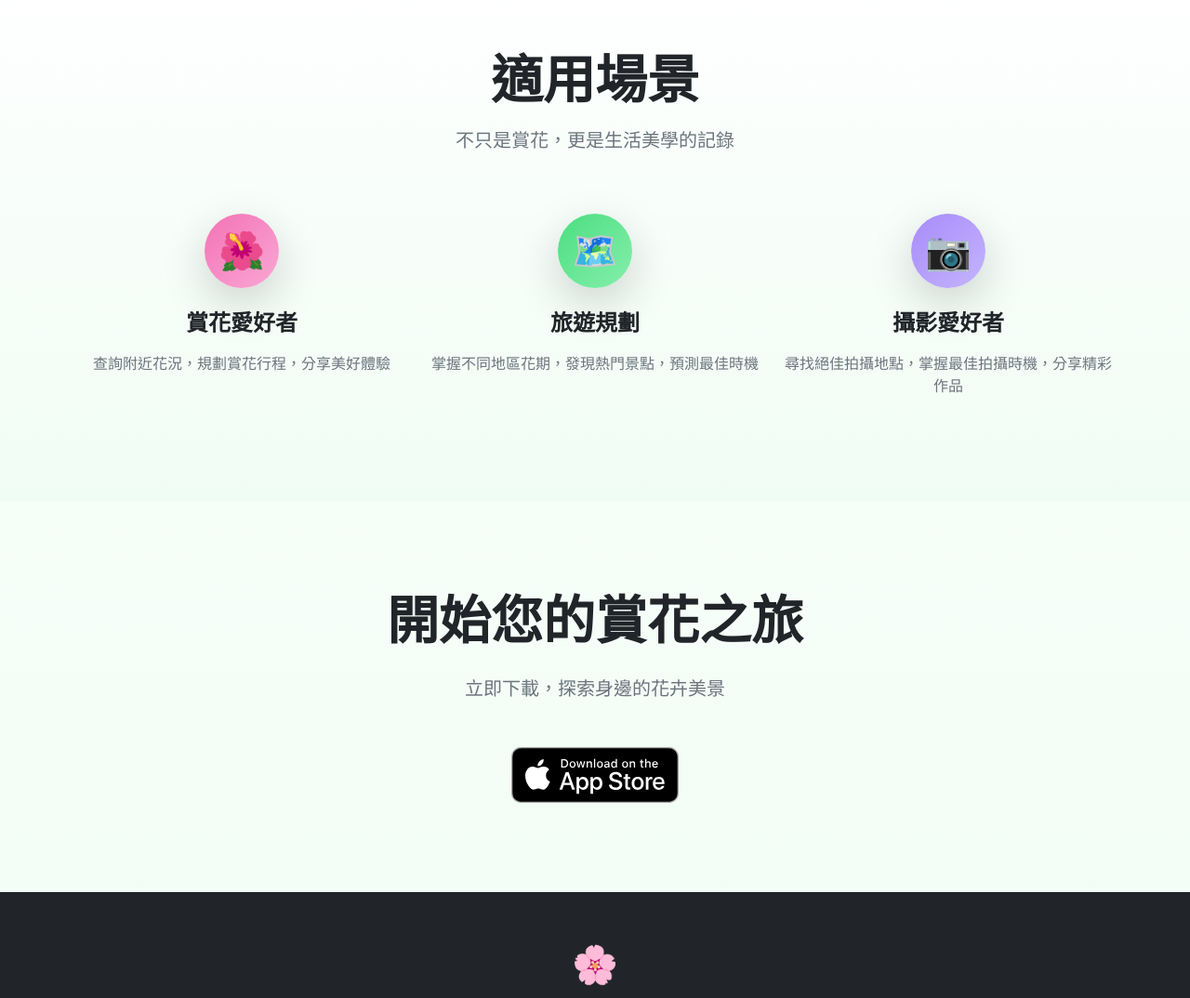
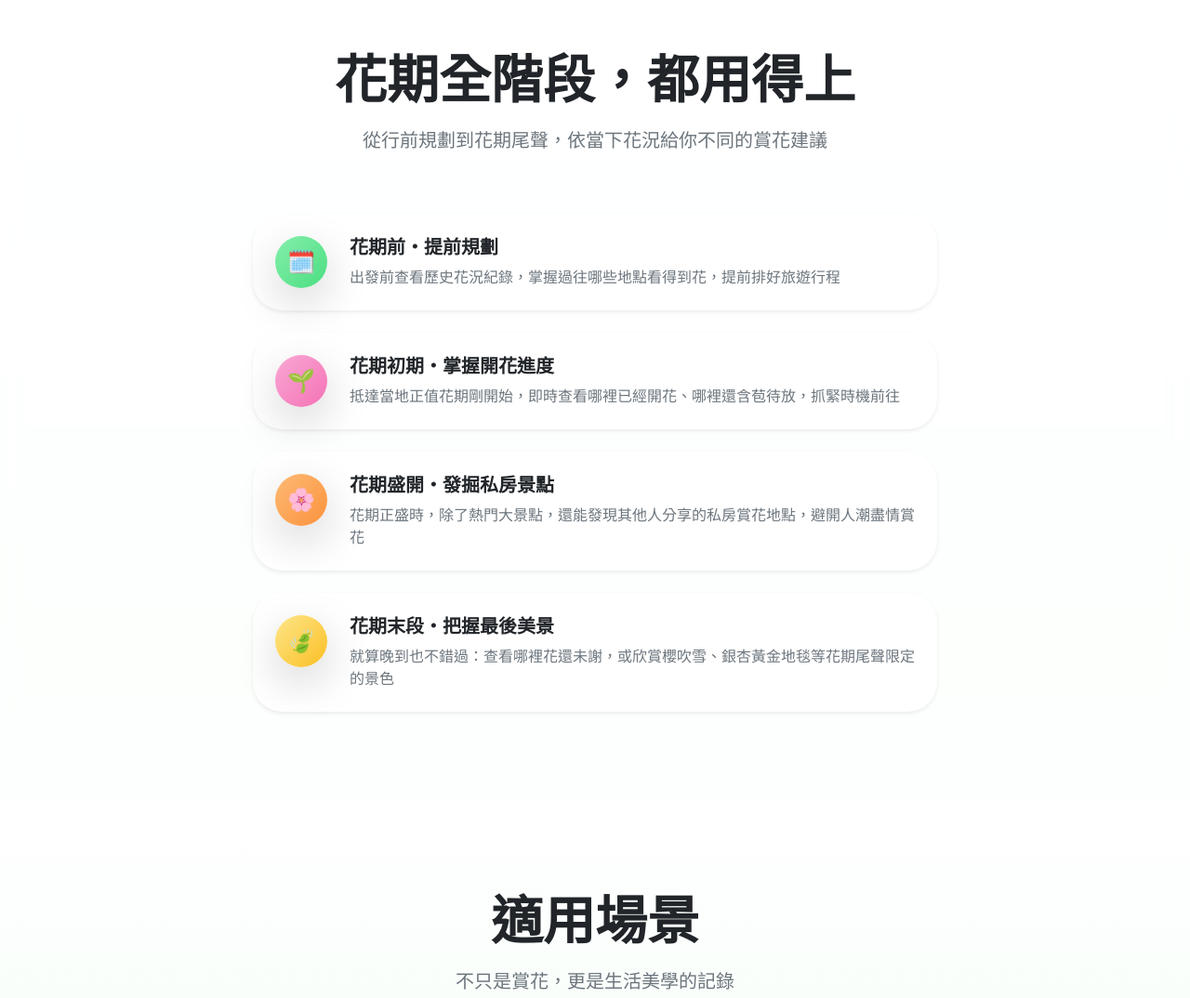
Before and after one commit to FlowerConditionMap/marketing-website, an Astro site: page / in a window 1280 px wide. Shown: the part 2220-3294 px from the top of the page at 93% size. Built offline with nearby package versions, Linux system fonts and the light colour scheme; Astro itself is replaced by a stand-in of ours.

Commit message:
Add flowering-stage timeline section and footer icon polish
Explains how the app helps across all four flower-season stages
(pre-season planning, early bloom, peak bloom, late bloom), and
replaces the plain emoji footer icon with the app icon image.

Co-Authored-By: Claude Sonnet 5 <noreply@anthropic.com>
Claude-Session: https://claude.ai/code/session_0191snX2uUkstUmXHsRBUPKv

```diff
--- a/src/pages/index.astro
+++ b/src/pages/index.astro
@@ -112,6 +112,19 @@ import '../styles/global.css';
 						</div>
 					</div>
 
+					<!-- Feature 7 -->
+					<div class="col-md-6 col-lg-4">
+						<div class="card h-100 border-0 shadow-sm bg-gradient-feature-7 rounded-4xl">
+							<div class="card-body p-4">
+								<div class="fs-1 mb-3">❤️</div>
+								<h3 class="h4 fw-bold mb-3">收藏喜愛地點</h3>
+								<p class="text-secondary mb-0">
+									一鍵收藏賞花地點，依花種篩選管理收藏清單，隨時掌握回訪時機
+								</p>
+							</div>
+						</div>
+					</div>
+
 					<!-- Feature 6 -->
 					<div class="col-md-6 col-lg-4">
 						<div class="card h-100 border-0 shadow-sm bg-gradient-feature-6 rounded-4xl">
@@ -120,19 +133,6 @@ import '../styles/global.css';
 								<h3 class="h4 fw-bold mb-3">社群監督機制</h3>
 								<p class="text-secondary mb-0">
 									照片檢舉功能和智能審核系統，確保平台資訊準確可靠
-								</p>
-							</div>
-						</div>
-					</div>
-
-					<!-- Feature 7 -->
-					<div class="col-md-6 col-lg-4">
-						<div class="card h-100 border-0 shadow-sm bg-gradient-feature-7 rounded-4xl">
-							<div class="card-body p-4">
-								<div class="fs-1 mb-3">❤️</div>
-								<h3 class="h4 fw-bold mb-3">收藏喜愛地點</h3>
-								<p class="text-secondary mb-0">
-									一鍵收藏賞花地點，依花種篩選管理收藏清單，隨時掌握回訪時機
 								</p>
 							</div>
 						</div>
@@ -198,6 +198,82 @@ import '../styles/global.css';
 									<li class="mb-2"><span class="me-2">🍂</span> 銀杏</li>
 									<li class="mb-0"><span class="me-2">🌲</span> 落羽松</li>
 								</ul>
+							</div>
+						</div>
+					</div>
+				</div>
+			</div>
+		</section>
+
+		<!-- Flowering Stage Timeline Section -->
+		<section class="py-5 backdrop-blur">
+			<div class="container py-5">
+				<div class="row justify-content-center mb-5">
+					<div class="col-lg-8 text-center">
+						<h2 class="display-4 fw-bold mb-3">花期全階段，都用得上</h2>
+						<p class="fs-5 text-secondary">從行前規劃到花期尾聲，依當下花況給你不同的賞花建議</p>
+					</div>
+				</div>
+
+				<div class="row justify-content-center">
+					<div class="col-lg-8">
+						<!-- Stage 1: Before the season -->
+						<div class="card border-0 shadow-sm rounded-4xl mb-4">
+							<div class="card-body p-4 d-flex align-items-start gap-4">
+								<div class="d-inline-flex align-items-center justify-content-center stage-icon-1 rounded-circle shadow-lg flex-shrink-0" style="width: 56px; height: 56px; font-size: 1.5rem;">
+									🗓️
+								</div>
+								<div>
+									<h3 class="h5 fw-bold mb-2">花期前・提前規劃</h3>
+									<p class="text-secondary mb-0">
+										出發前查看歷史花況紀錄，掌握過往哪些地點看得到花，提前排好旅遊行程
+									</p>
+								</div>
+							</div>
+						</div>
+
+						<!-- Stage 2: Early season -->
+						<div class="card border-0 shadow-sm rounded-4xl mb-4">
+							<div class="card-body p-4 d-flex align-items-start gap-4">
+								<div class="d-inline-flex align-items-center justify-content-center stage-icon-2 rounded-circle shadow-lg flex-shrink-0" style="width: 56px; height: 56px; font-size: 1.5rem;">
+									🌱
+								</div>
+								<div>
+									<h3 class="h5 fw-bold mb-2">花期初期・掌握開花進度</h3>
+									<p class="text-secondary mb-0">
+										抵達當地正值花期剛開始，即時查看哪裡已經開花、哪裡還含苞待放，抓緊時機前往
+									</p>
+								</div>
+							</div>
+						</div>
+
+						<!-- Stage 3: Peak season -->
+						<div class="card border-0 shadow-sm rounded-4xl mb-4">
+							<div class="card-body p-4 d-flex align-items-start gap-4">
+								<div class="d-inline-flex align-items-center justify-content-center stage-icon-3 rounded-circle shadow-lg flex-shrink-0" style="width: 56px; height: 56px; font-size: 1.5rem;">
+									🌸
+								</div>
+								<div>
+									<h3 class="h5 fw-bold mb-2">花期盛開・發掘私房景點</h3>
+									<p class="text-secondary mb-0">
+										花期正盛時，除了熱門大景點，還能發現其他人分享的私房賞花地點，避開人潮盡情賞花
+									</p>
+								</div>
+							</div>
+						</div>
+
+						<!-- Stage 4: Late season -->
+						<div class="card border-0 shadow-sm rounded-4xl">
+							<div class="card-body p-4 d-flex align-items-start gap-4">
+								<div class="d-inline-flex align-items-center justify-content-center stage-icon-4 rounded-circle shadow-lg flex-shrink-0" style="width: 56px; height: 56px; font-size: 1.5rem;">
+									🍃
+								</div>
+								<div>
+									<h3 class="h5 fw-bold mb-2">花期末段・把握最後美景</h3>
+									<p class="text-secondary mb-0">
+										就算晚到也不錯過：查看哪裡花還未謝，或欣賞櫻吹雪、銀杏黃金地毯等花期尾聲限定的景色
+									</p>
+								</div>
 							</div>
 						</div>
 					</div>
@@ -277,7 +353,7 @@ import '../styles/global.css';
 		<footer class="py-5 bg-dark text-white">
 			<div class="container">
 				<div class="text-center">
-					<div class="fs-1 mb-3">🌸</div>
+					<img src="/app-icon.png" alt="花況地圖 App 圖示" width="56" height="56" class="rounded-4xl shadow-sm mb-3" />
 					<p class="text-white-50 mb-2">FlowerConditionMap - 花況地圖</p>
 					<p class="text-white-50 small mb-0">© 2026 FlowerConditionMap. All rights reserved.</p>
 				</div>
--- a/src/styles/global.css
+++ b/src/styles/global.css
@@ -82,6 +82,23 @@ body {
   background: linear-gradient(to bottom right, #a78bfa, #c4b5fd);
 }
 
+/* Flowering-stage timeline icons */
+.stage-icon-1 {
+  background: linear-gradient(to bottom right, #86efac, #4ade80);
+}
+
+.stage-icon-2 {
+  background: linear-gradient(to bottom right, #f9a8d4, #f472b6);
+}
+
+.stage-icon-3 {
+  background: linear-gradient(to bottom right, #fdba74, #fb923c);
+}
+
+.stage-icon-4 {
+  background: linear-gradient(to bottom right, #fde68a, #fbbf24);
+}
+
 /* CTA button gradient */
 .btn-gradient {
   background: linear-gradient(to right, #ec4899, #a855f7);
```
